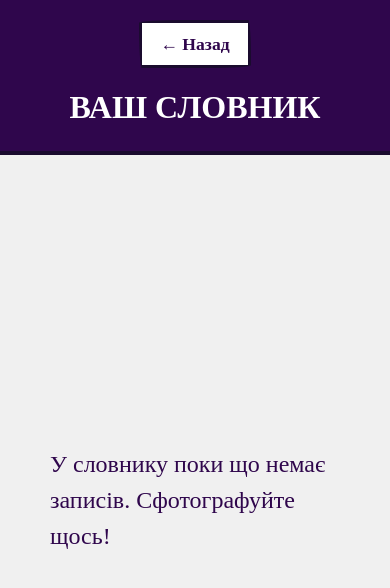
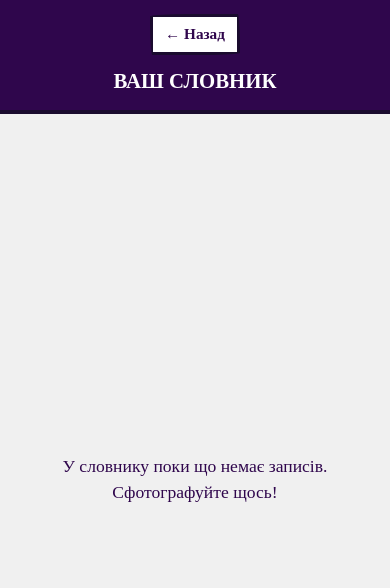
Before and after one commit to illiayatsentyuk/teens_in_ai, a React (Vite) app in the folder apps/frontend/: page /dictionary in a window 390 px wide. Shown: the top 588 px of the page. Built offline with nearby package versions, Linux system fonts and the light colour scheme; a web font is replaced by a local one.

Commit message:
style: Update Dictionary.css for improved layout and responsiveness, including padding adjustments, flexbox implementation, and media queries for tablet and mobile views

```diff
--- a/apps/frontend/src/styles/Dictionary.css
+++ b/apps/frontend/src/styles/Dictionary.css
@@ -80,31 +80,32 @@ body {
 
 .dictionary-content {
     background-color: white;
-    padding: 20px;
+    padding: 24px 20px;
+    flex: 1;
     display: flex;
     justify-content: center;
-    /* Center the list */
 }
 
 .dictionary-list {
     list-style: none;
     padding: 0;
     margin: 0;
-    display: grid;
-    grid-template-columns: repeat(1, 700px);
-    /* Fixed width for compactness */
+    display: flex;
+    flex-direction: column;
     gap: 20px;
+    width: 100%;
     max-width: 800px;
 }
 
 .dictionary-item {
     background: white;
     border: 3px solid var(--border-black);
-    padding: 12px;
+    padding: 14px;
     border-radius: 12px;
     box-shadow: 6px 6px 0 var(--border-black);
     display: flex;
-    gap: 10px;
+    flex-direction: row;
+    gap: 14px;
     transition: transform 0.2s;
 }
 
@@ -114,9 +115,9 @@ body {
 }
 
 .item-visual {
-    width: 30%;
+    flex-shrink: 0;
+    width: 200px;
     height: 180px;
-    /* Reduced for compactness */
     border: 2px solid var(--border-black);
     border-radius: 8px;
     overflow: hidden;
@@ -131,29 +132,31 @@ body {
 }
 
 .item-info {
+    flex: 1;
+    min-width: 0;
     display: flex;
     flex-direction: column;
     gap: 8px;
 }
 
 .item-date {
-    font-size: 1.2rem;
+    font-size: 1rem;
     color: #666;
 }
 
 .item-lang {
-    font-size: 1.2rem;
+    font-size: 1.1rem;
     color: var(--bg-blue);
     font-weight: bold;
 }
 
 .item-result {
-    font-size: 1.2rem;
+    font-size: 1.15rem;
     color: var(--bg-dark);
     font-weight: bold;
     border-bottom: 2px dashed #eee;
     padding-bottom: 3px;
-    word-break: break-all;
+    word-break: break-word;
 }
 
 .delete-btn {
@@ -162,7 +165,7 @@ body {
     border: 2px solid var(--border-black);
     padding: 5px 12px;
     font-family: var(--font-doodle);
-    font-size: 1.2rem;
+    font-size: 1rem;
     cursor: pointer;
     border-radius: 20% 30% 25% 20% / 25% 20% 30% 25%;
     align-self: flex-start;
@@ -173,11 +176,87 @@ body {
     transform: scale(1.1) rotate(2deg);
 }
 
-@media (max-width: 600px) {
+/* ── Tablet (≤ 768px) ── */
+@media (max-width: 768px) {
+    .dictionary-header {
+        padding: 16px 24px;
+        gap: 12px;
+    }
+
+    .dictionary-header h1 {
+        font-size: 1.6rem;
+    }
+
+    .doodle-button {
+        font-size: 1rem;
+        padding: 7px 14px;
+    }
+
+    .dictionary-content {
+        padding: 18px 14px;
+    }
+
+    .dictionary-list {
+        gap: 16px;
+    }
+
+    .item-visual {
+        width: 160px;
+        height: 150px;
+    }
+
+    .item-date { font-size: 0.9rem; }
+    .item-lang { font-size: 1rem; }
+    .item-result { font-size: 1.05rem; }
+    .delete-btn { font-size: 0.9rem; }
+}
+
+/* ── Mobile (≤ 480px) ── */
+@media (max-width: 480px) {
     .dictionary-header {
         flex-direction: column;
-        padding: 20px;
-        gap: 15px;
+        padding: 14px 16px;
+        gap: 10px;
         text-align: center;
     }
+
+    .dictionary-header h1 {
+        font-size: 1.3rem;
+    }
+
+    .doodle-button {
+        font-size: 0.95rem;
+        padding: 6px 12px;
+    }
+
+    .empty-state {
+        font-size: 1.1rem;
+        padding: 30px 20px;
+        text-align: center;
+    }
+
+    .dictionary-content {
+        padding: 12px 10px;
+    }
+
+    .dictionary-list {
+        gap: 12px;
+    }
+
+    /* Stack image above text on small screens */
+    .dictionary-item {
+        flex-direction: column;
+        padding: 12px;
+        gap: 10px;
+    }
+
+    .item-visual {
+        width: 100%;
+        height: 200px;
+    }
+
+    .item-date { font-size: 0.85rem; }
+    .item-lang { font-size: 0.95rem; }
+    .item-result { font-size: 1rem; }
+    .delete-btn { font-size: 0.85rem; align-self: stretch; text-align: center; }
 }
```
